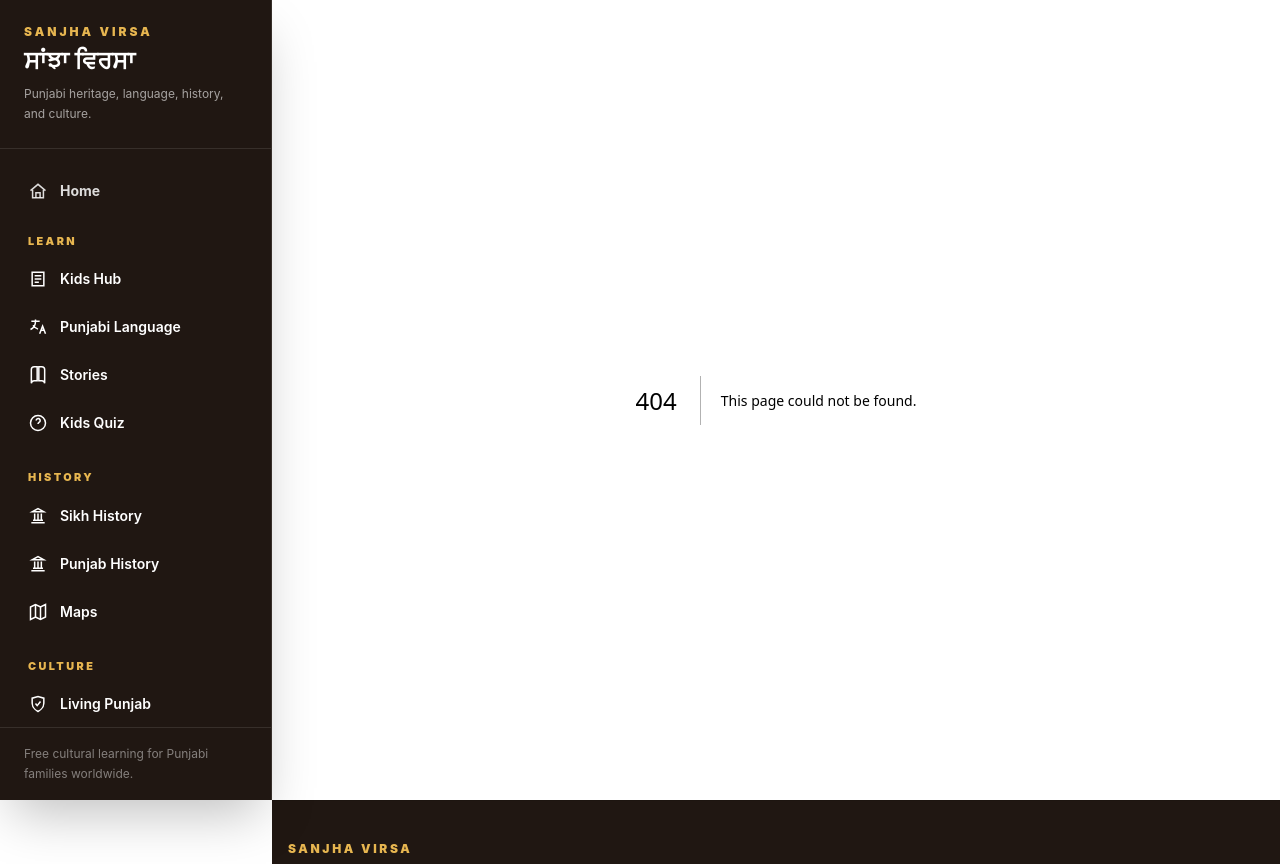
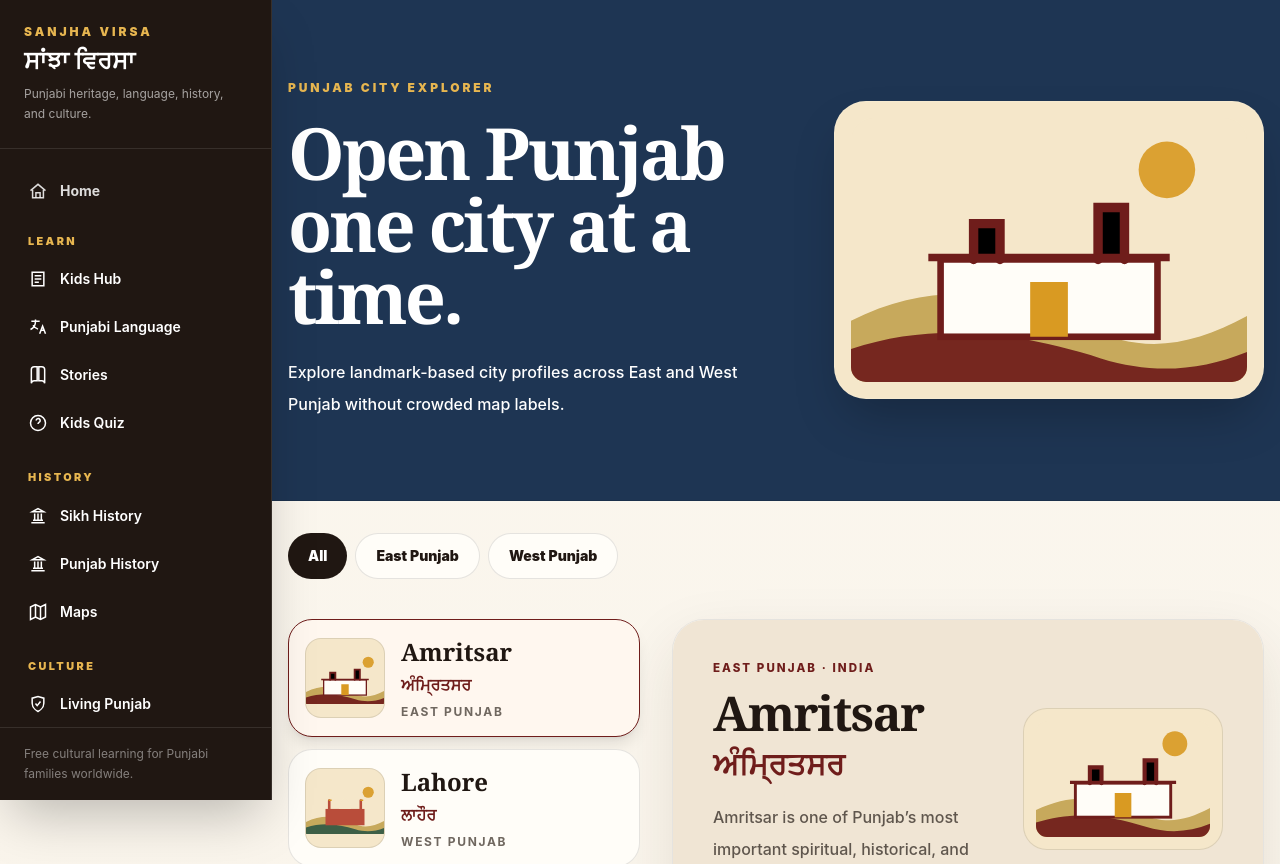
Before and after one commit to Gagan8atwal/sanjha-virsa, a Next.js app: page /cities in a window 1280 px wide. Before the commit this address had no page. Shown: the top 864 px of the page. Built offline with nearby package versions, Linux system fonts and the light colour scheme.

Commit message:
Add Punjab City Explorer route

```diff
--- /dev/null
+++ b/app/cities/page.tsx
@@ -0,0 +1,5 @@
+import PunjabCityExplorer from '../../components/PunjabCityExplorer';
+
+export default function CitiesPage() {
+  return <PunjabCityExplorer />;
+}
```
